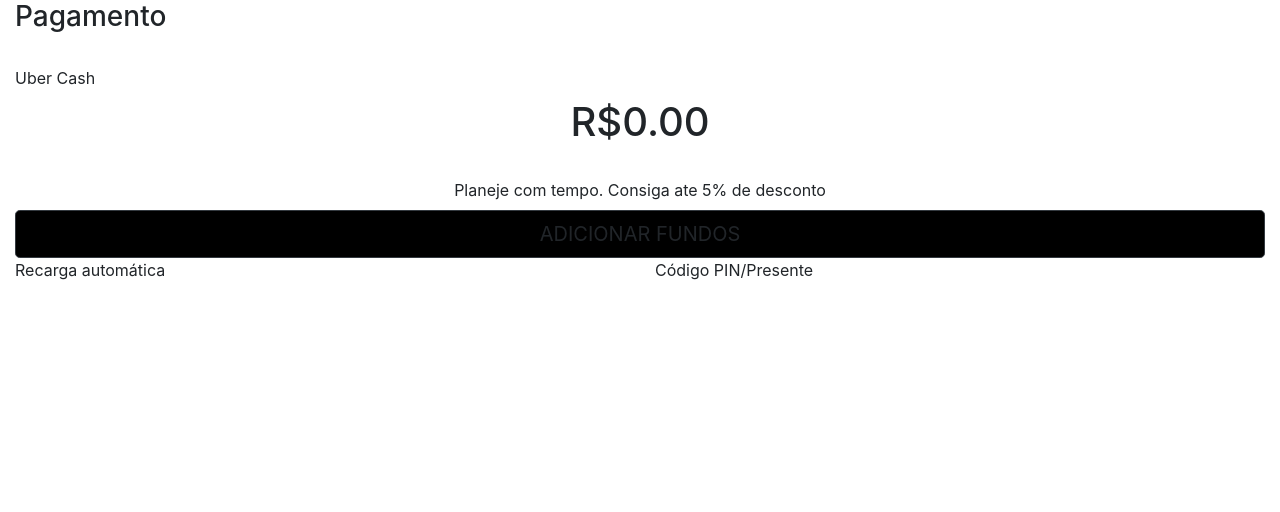
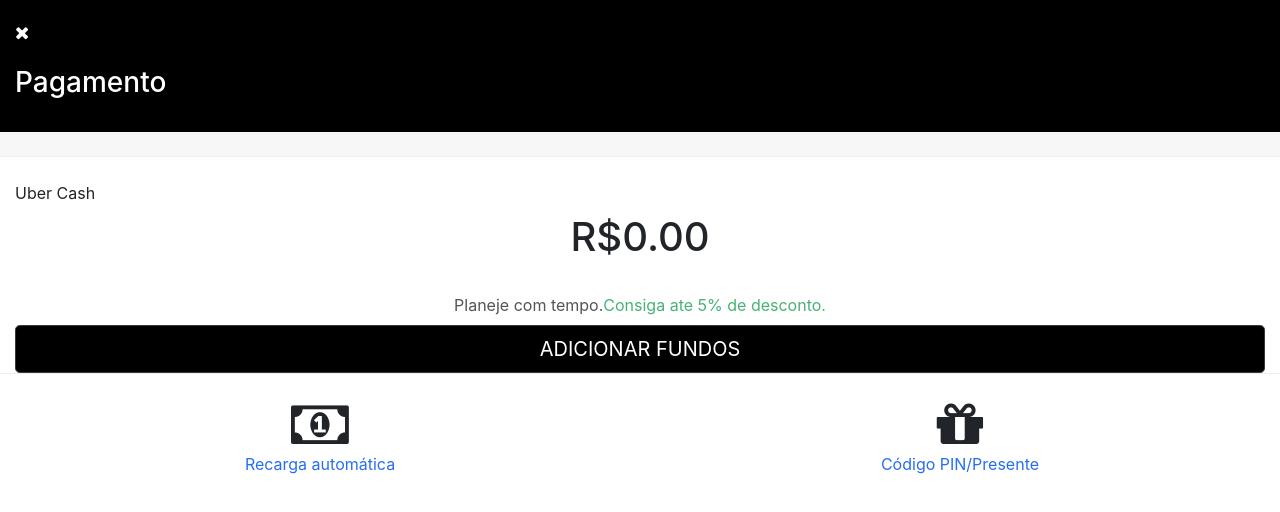
Before and after one commit to Nirgal05/uber-bootstrap, a plain HTML site: page depositar.html in a window 1280 px wide. Drawn offline with nearby package versions, Linux system fonts and the light colour scheme.

Commit message:
css labels, icones. Ajustes pagina de pagamento

```diff
--- a/depositar.html
+++ b/depositar.html
@@ -7,32 +7,42 @@
         <meta name="viewport" content="width=device-width, initial-scale=1.0"/>
     </head>
     <body>
-        <div class="container-fluid">
-            <div class="row">
+        <div class="container-fluid ub-bg-gray">
+            <div class="row ub-bg-dark">
                 <div class="col-12">
+                    <br/>
+                    <a href="index.html">
+                        <span class="fa fa-close"></span>
+                    </a>
+                    <br/><br/>
                     <h3>Pagamento</h3>
+                    <br/>
                 </div>
             </div>
             <br/>
 
-            <div class="row">
+            <div class="row ub-bg-white">
                 <div class="col-12">
+                    <br/>
                     <label>Uber Cash</label>
                     <div align="center">
                         <h1>R$0.00</h1>
                         <br/>
-                        <label>Planeje com tempo. Consiga ate 5% de desconto</label><br/>
-
+                        <label class="ub-label">Planeje com tempo.</label><label class="ub-text-success"> Consiga ate 5% de desconto.</label> <br/>
                         <a class="btn btn-dark ub-btn-dark btn-lg btn-block">ADICIONAR FUNDOS</a>
                     </div>
                 </div>
             </div>
-            <div class="row">
-                <div class="col-6">
-                    <label>Recarga automática</label>
+            <div class="row ub-bg-white">
+                <div class="col-6" align="center">
+                    <br/>
+                    <span class="fa fa-money ub-icon-lg"></span><br/>
+                    <label class="ub-label-info">Recarga automática</label>
                 </div>
-                <div class="col-6">
-                    <label>Código PIN/Presente</label>
+                <div class="col-6" align="center">
+                    <br/>
+                    <span class="fa fa-gift ub-icon-lg"></span><br/>
+                    <label class="ub-label-info">Código PIN/Presente</label>
                 </div>
             </div>
         </div>
--- a/style.css
+++ b/style.css
@@ -4,15 +4,24 @@
 
 .ub-btn-dark{
     background-color: #000000;
-    color: white;
+    color: white !important;
 }
 
 .ub-label{
-    color: #535353;
+    color: #545454;
+}
+
+.ub-label-info{
+    color: #276ef2;
 }
 
 .ub-bg-gray{
-    color: #f7f7f7;
+    background-color: #f7f7f7;
+}
+
+.ub-bg-white{
+    background-color: white;
+    border-top: solid 1px #eeeeee;
 }
 
 .ub-bg-dark{
@@ -20,6 +29,15 @@
     color: white;
 }
 
+.ub-bg-dark .fa{
+    color: white;
+    font-size: 18px;
+}
+
+.ub-icon-lg{
+    font-size: 54px;
+}
+
 .ub-text-success{
-    color: #57b981;
+    color: #47b275;
 }
```
Also changed, not shown: perfil.html (+1 -1 lines).
